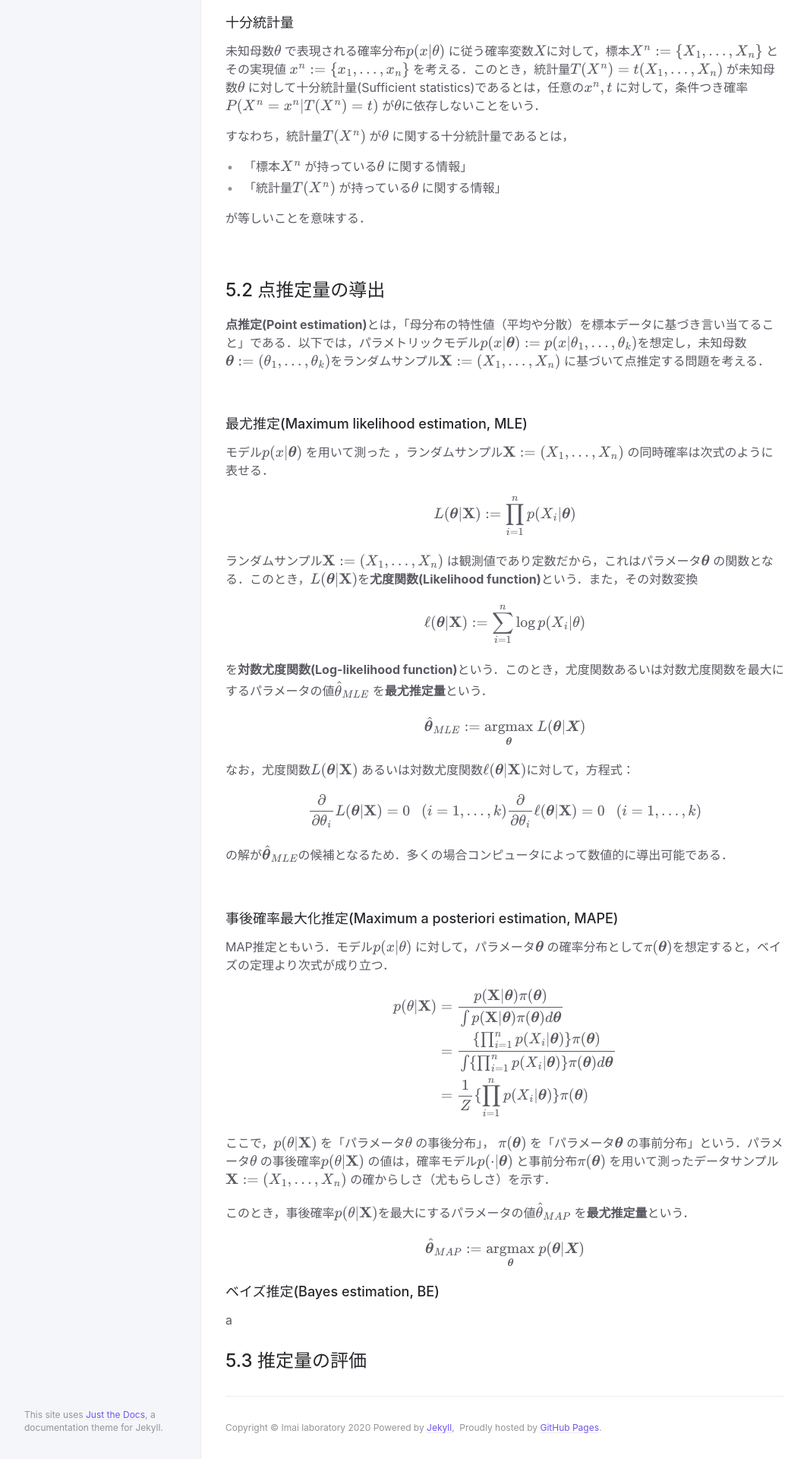
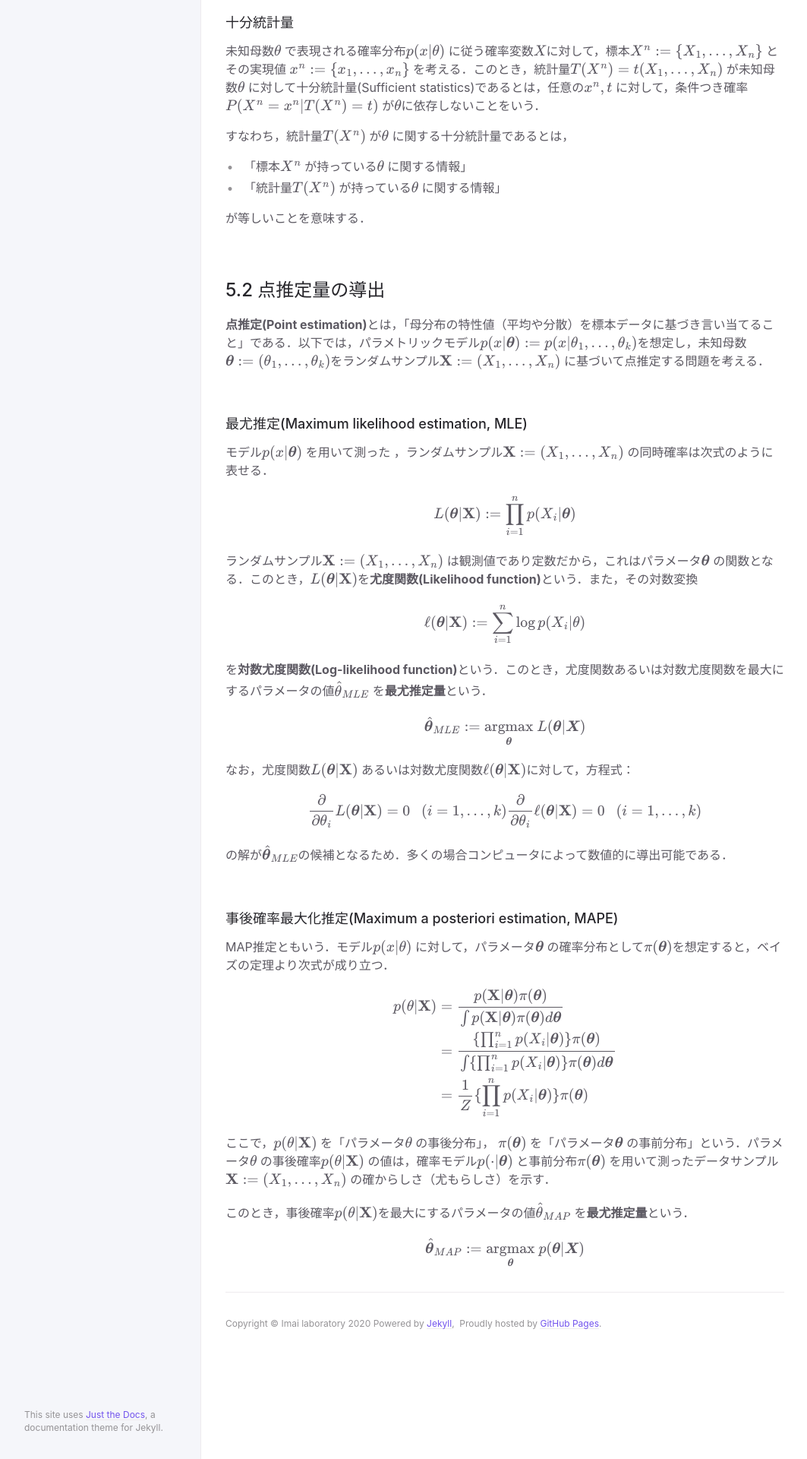
Before and after one commit to imai-laboratory/b4_induction_training, a Jekyll site: the page built from docs/stat/5.statistical_inference.md, in a window 1280 px wide. Shown: the part 1122-3042 px from the top of the page at 76% size, without its empty margins (107-1170 px from the left). Built offline with Jekyll 4.4.1, drawn with Linux system fonts in a browser that asks for light colours; formulas are drawn with MathJax 3.

Commit message:
Update /docs/stat/5.**

```diff
--- a/docs/stat/5.statistical_inference.md
+++ b/docs/stat/5.statistical_inference.md
@@ -126,19 +126,3 @@ p({\bf \theta} \vert {\bf X})
 $$
 \hat{\boldsymbol \theta}_{MAP} := \underset{\boldsymbol \theta}{\rm argmax} ~ p({\boldsymbol \theta} \vert {\boldsymbol X})
 $$
-
-
-
-
-
-### ベイズ推定(Bayes estimation, BE)
-
-a
-
-
-
-
-
-
-
-## 5.3 推定量の評価
```
